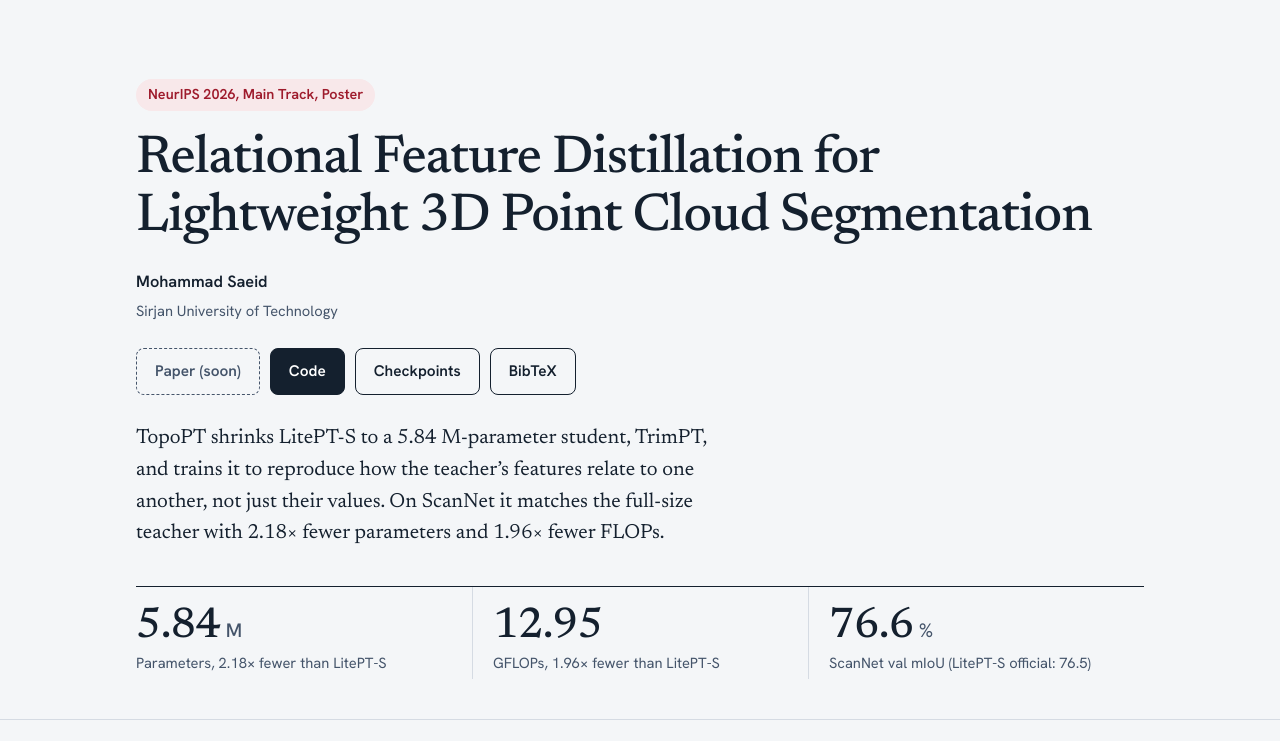
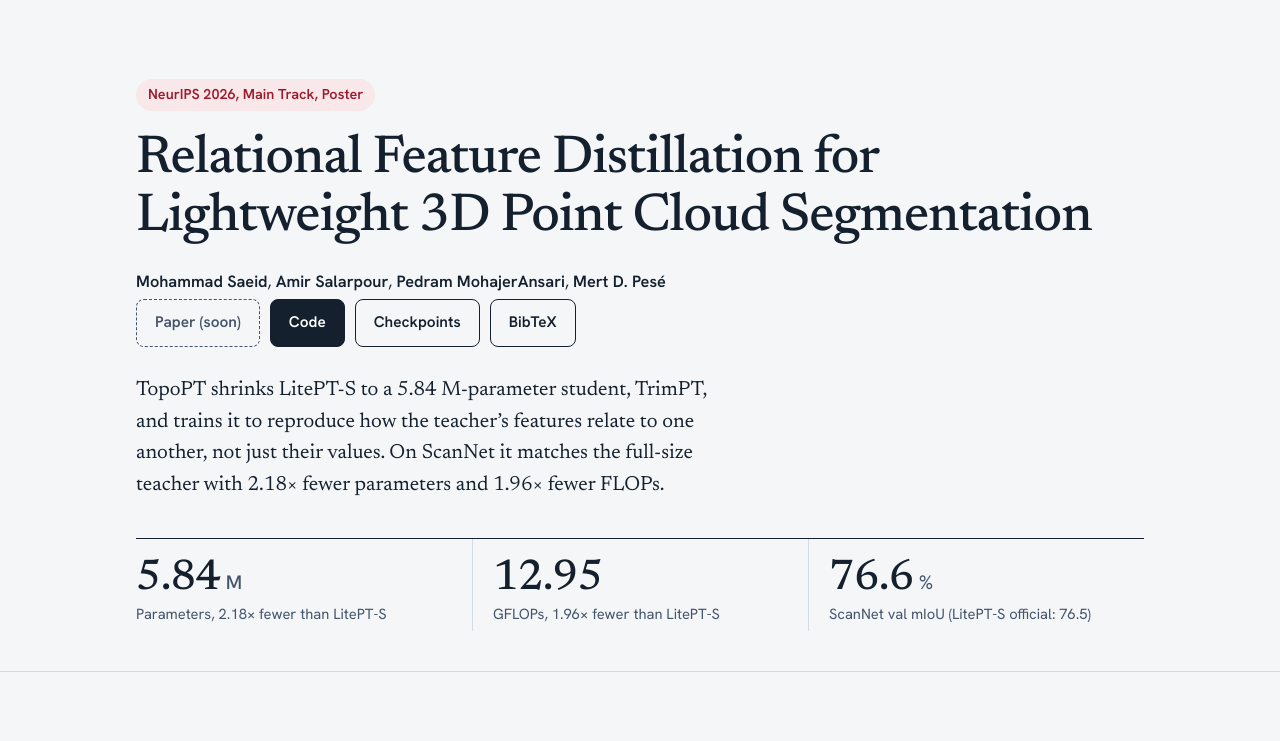
Before and after one commit to m-saeid/TopoPT, a plain HTML site: page docs/index.html in a window 1280 px wide. Shown: the part 58-799 px from the top of the page. Drawn offline with Linux system fonts and the light colour scheme.

Commit message:
Update index.html

```diff
--- a/docs/index.html
+++ b/docs/index.html
@@ -44,8 +44,9 @@
     <h1>Relational Feature Distillation for Lightweight 3D Point Cloud Segmentation</h1>
 
     <!-- EDIT: authors and affiliations. Add one <a> per author, separated by a comma. -->
-    <p class="authors"><a href="https://github.com/m-saeid">Mohammad Saeid</a></p>
-    <p class="affil">Sirjan University of Technology</p>
+    <p class="authors"><a href="https://github.com/m-saeid">Mohammad Saeid</a>, <a href="https://asalarpour.github.io/">Amir Salarpour</a>,
+    <a href="https://pedram-mohajer.github.io/">Pedram MohajerAnsari</a>, <a href="https://mpese.com/">Mert D. Pesé</a></p>
+    <!-- <p class="affil">Sirjan University of Technology</p> -->
 
     <div class="links">
       <!-- EDIT: when the arXiv link exists, replace href="#" and delete  is-soon  and " (soon)". -->
```
